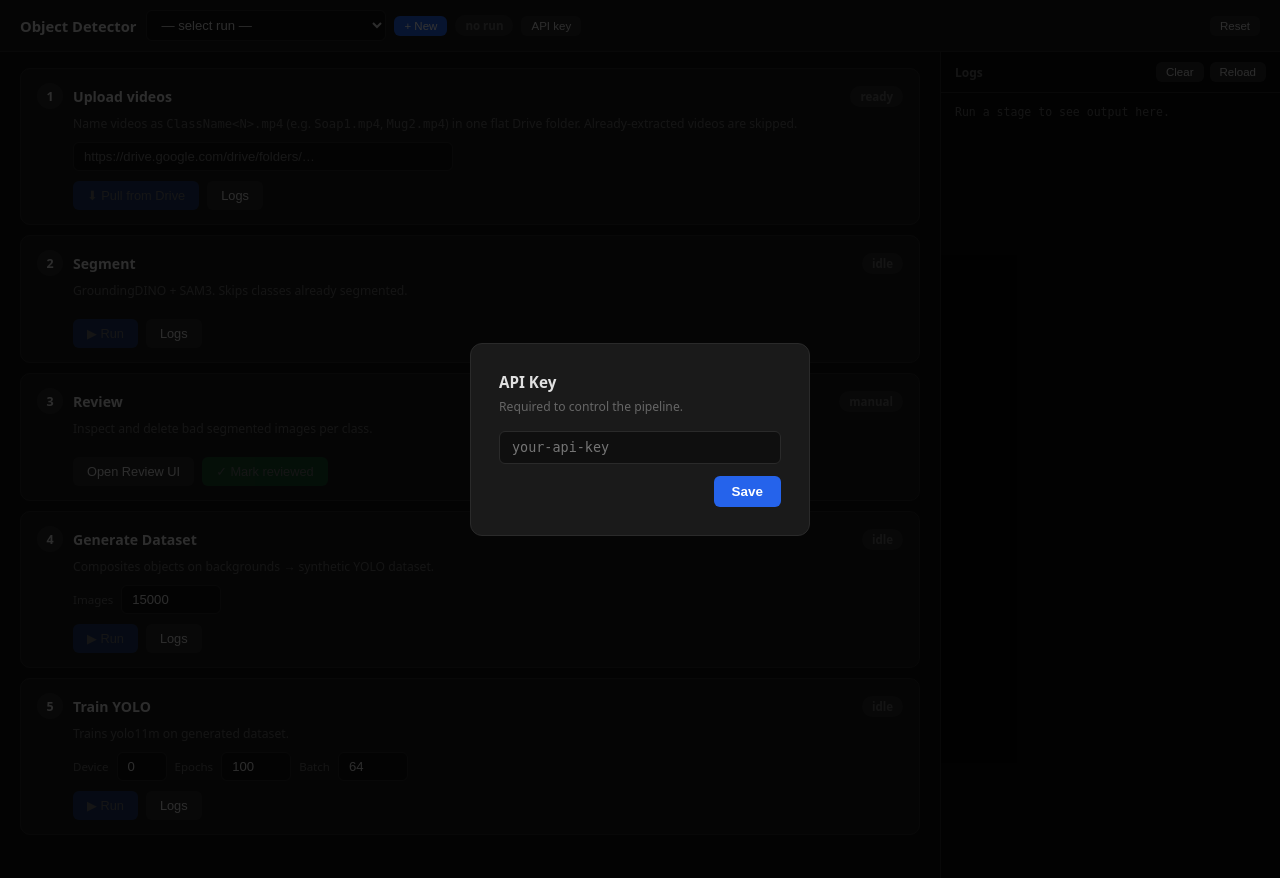
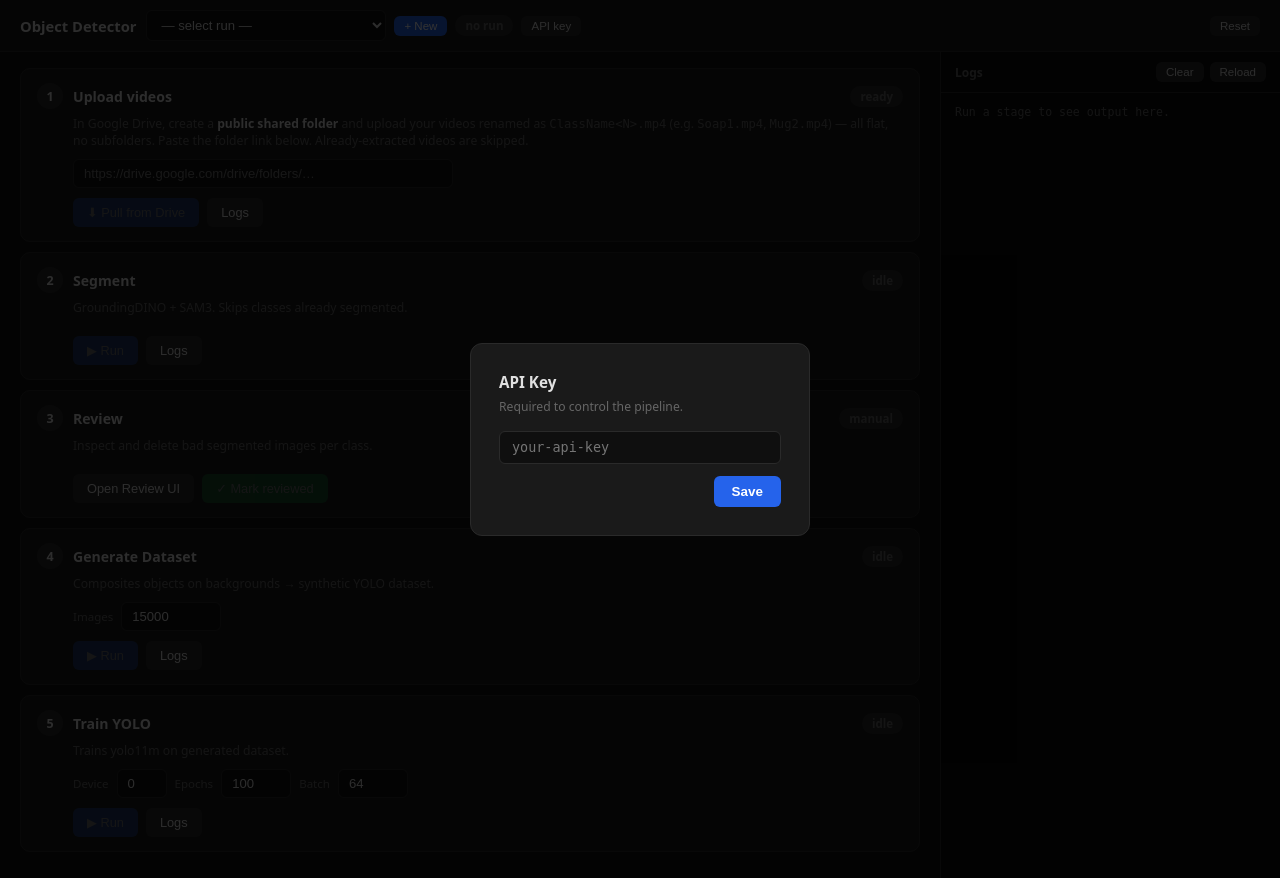
Before and after one commit to RoBorregos/home-pipelines, a FastAPI app: page / in a window 1280 px wide. Run offline with FastAPI, Linux system fonts and the light colour scheme; data that the repository does not hold is empty.

Commit message:
add comment

```diff
--- a/vision/object_detector/review_app/templates/index.html
+++ b/vision/object_detector/review_app/templates/index.html
@@ -218,8 +218,9 @@
         <span class="pill idle" id="badge-upload">idle</span>
       </div>
       <p class="stage-desc">
-        Name videos as <code>ClassName&lt;N&gt;.mp4</code> (e.g. <code>Soap1.mp4</code>, <code>Mug2.mp4</code>)
-        in one flat Drive folder. Already-extracted videos are skipped.
+        In Google Drive, create a <strong style="color:var(--text)">public shared folder</strong> and upload your videos renamed as
+        <code>ClassName&lt;N&gt;.mp4</code> (e.g. <code>Soap1.mp4</code>, <code>Mug2.mp4</code>) — all flat, no subfolders.
+        Paste the folder link below. Already-extracted videos are skipped.
       </p>
       <div class="row" style="margin-bottom:10px">
         <input id="cfg-drive-url" type="text" placeholder="https://drive.google.com/drive/folders/…" style="width:100%;max-width:380px" />
```
